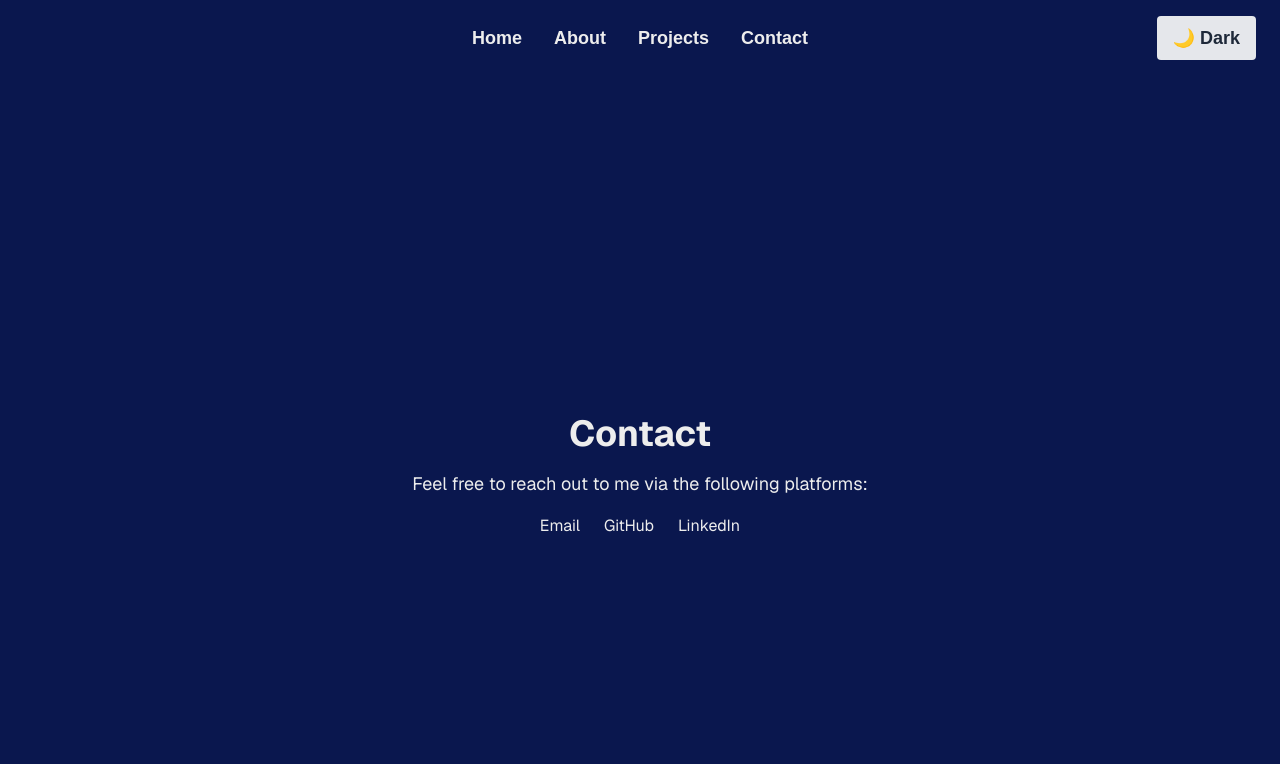
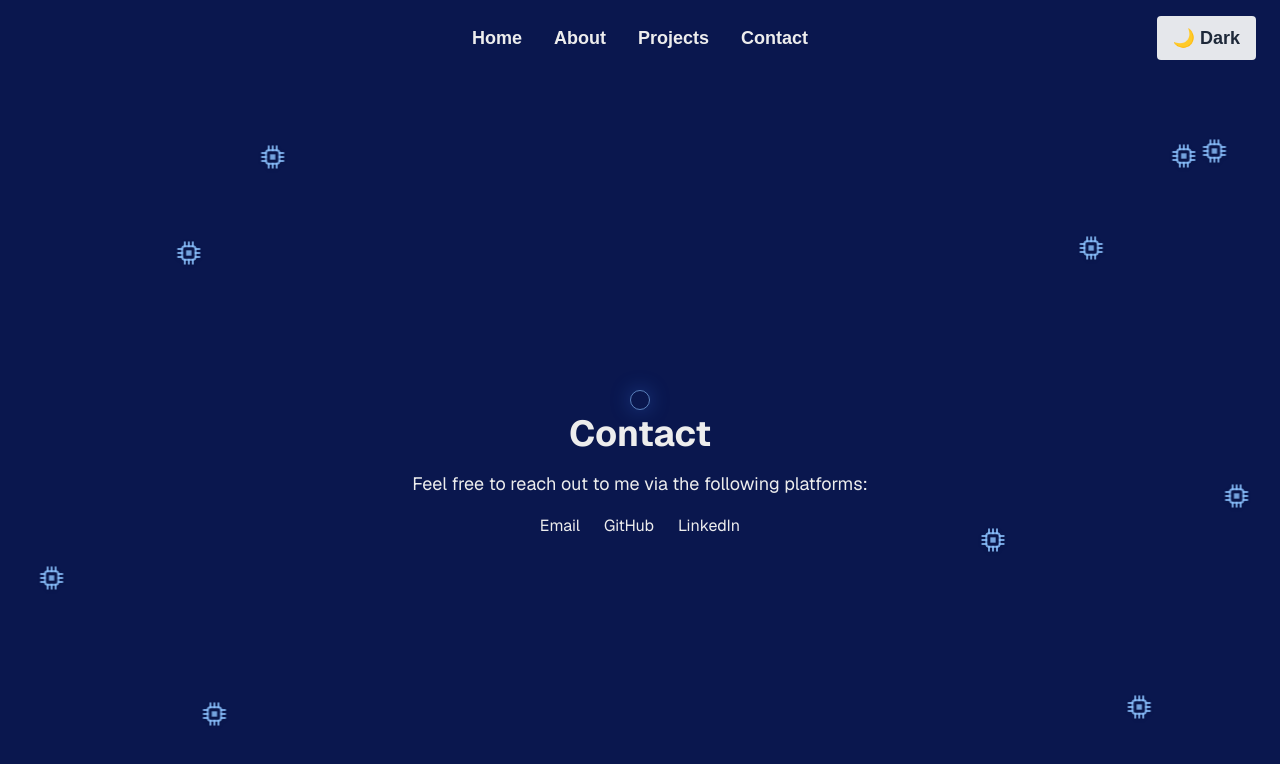
Before and after one commit to jorgeg365/portfolio, a Next.js app: page /contact in a window 1280 px wide. Shown: the top 764 px of the page. Built offline with nearby package versions, Linux system fonts and the light colour scheme.

Commit message:
Add floating CPU animations and mouse follower with hydration fix

```diff
--- a/src/app/globals.css
+++ b/src/app/globals.css
@@ -28,3 +28,17 @@ body {
   font-family: Arial, Helvetica, sans-serif;
   transition: background 0.3s, color 0.3s;
 }
+
+/* Flying animation */
+@keyframes flyAcross {
+  0% { transform: translateX(-10vw); }
+  100% { transform: translateX(110vw); }
+}
+.animate-fly {
+  animation-name: flyAcross;
+  animation-timing-function: linear;
+  animation-iteration-count: infinite;
+}
+.animate-fly.reverse {
+  animation-direction: reverse;
+}
--- a/src/app/layout.tsx
+++ b/src/app/layout.tsx
@@ -2,6 +2,7 @@ import type { Metadata } from "next";
 import { Geist, Geist_Mono } from "next/font/google";
 import "./globals.css";
 import ThemeToggle from "../components/ThemeToggle";
+import FloatingLayer from "../components/FloatingLayer";
 import Link from "next/link";
 
 const geistSans = Geist({
@@ -29,7 +30,8 @@ export default function RootLayout({
       <body
         className={`${geistSans.variable} ${geistMono.variable} antialiased`}
       >
-        <nav className="w-full flex items-center justify-center gap-8 py-6 text-lg font-semibold bg-transparent relative">
+        <FloatingLayer />
+        <nav className="w-full flex items-center justify-center gap-8 py-6 text-lg font-semibold bg-transparent relative z-50">
           <Link href="/">Home</Link>
           <Link href="/about">About</Link>
           <Link href="/projects">Projects</Link>
--- /dev/null
+++ b/src/components/FloatingLayer.tsx
@@ -0,0 +1,120 @@
+"use client";
+import { useEffect, useMemo, useRef, useState } from "react";
+
+type CpuSprite = {
+  id: number;
+  topPercent: number; // 0-100
+  durationMs: number; // animation duration
+  delayMs: number; // initial delay
+  sizePx: number;
+  reverse: boolean;
+};
+
+function CpuIcon({ className }: { className?: string }) {
+  return (
+    <svg
+      className={className}
+      width="32"
+      height="32"
+      viewBox="0 0 24 24"
+      fill="none"
+      xmlns="http://www.w3.org/2000/svg"
+    >
+      <rect x="7" y="7" width="10" height="10" rx="2" stroke="currentColor" strokeWidth="1.5" />
+      <path d="M10 10H14V14H10V10Z" fill="currentColor" />
+      <path d="M4 9H7" stroke="currentColor" strokeWidth="1.5" strokeLinecap="round" />
+      <path d="M4 12H7" stroke="currentColor" strokeWidth="1.5" strokeLinecap="round" />
+      <path d="M4 15H7" stroke="currentColor" strokeWidth="1.5" strokeLinecap="round" />
+      <path d="M17 9H20" stroke="currentColor" strokeWidth="1.5" strokeLinecap="round" />
+      <path d="M17 12H20" stroke="currentColor" strokeWidth="1.5" strokeLinecap="round" />
+      <path d="M17 15H20" stroke="currentColor" strokeWidth="1.5" strokeLinecap="round" />
+      <path d="M9 4V7" stroke="currentColor" strokeWidth="1.5" strokeLinecap="round" />
+      <path d="M12 4V7" stroke="currentColor" strokeWidth="1.5" strokeLinecap="round" />
+      <path d="M15 4V7" stroke="currentColor" strokeWidth="1.5" strokeLinecap="round" />
+      <path d="M9 17V20" stroke="currentColor" strokeWidth="1.5" strokeLinecap="round" />
+      <path d="M12 17V20" stroke="currentColor" strokeWidth="1.5" strokeLinecap="round" />
+      <path d="M15 17V20" stroke="currentColor" strokeWidth="1.5" strokeLinecap="round" />
+    </svg>
+  );
+}
+
+function generateSprites(count = 10): CpuSprite[] {
+  return Array.from({ length: count }).map((_, i) => ({
+    id: i,
+    topPercent: Math.random() * 90 + 5, // avoid edges
+    durationMs: 12000 + Math.round(Math.random() * 8000),
+    delayMs: Math.round(Math.random() * 4000),
+    sizePx: 20 + Math.round(Math.random() * 24),
+    reverse: Math.random() > 0.5,
+  }));
+}
+
+export default function FloatingLayer() {
+  const [enabled, setEnabled] = useState(true);
+  const [sprites, setSprites] = useState<CpuSprite[] | null>(null);
+  const mouseRef = useRef<HTMLDivElement | null>(null);
+
+  // Generate sprites only after mount to avoid SSR/CSR mismatch
+  useEffect(() => {
+    setSprites(generateSprites(10));
+  }, []);
+
+  // Mouse follower that lags slightly behind cursor
+  useEffect(() => {
+    const el = mouseRef.current;
+    if (!el) return;
+    let x = window.innerWidth / 2;
+    let y = window.innerHeight / 2;
+    let tx = x;
+    let ty = y;
+    const speed = 0.15; // follow smoothing
+
+    function onMove(e: MouseEvent) {
+      tx = e.clientX;
+      ty = e.clientY;
+    }
+
+    let raf = 0;
+    function loop() {
+      x += (tx - x) * speed;
+      y += (ty - y) * speed;
+      el.style.transform = `translate3d(${x}px, ${y}px, 0)`;
+      raf = requestAnimationFrame(loop);
+    }
+
+    window.addEventListener("mousemove", onMove);
+    raf = requestAnimationFrame(loop);
+    return () => {
+      window.removeEventListener("mousemove", onMove);
+      cancelAnimationFrame(raf);
+    };
+  }, []);
+
+  if (!enabled) return null;
+
+  return (
+    <div className="pointer-events-none fixed inset-0 z-30">
+      {/* CPU sprites: render only after mount */}
+      {sprites?.map((s) => (
+        <div
+          key={s.id}
+          className={`absolute text-blue-300/80 dark:text-blue-200/80 animate-fly ${s.reverse ? "reverse" : ""}`}
+          style={{
+            top: `${s.topPercent}%`,
+            animationDuration: `${s.durationMs}ms`,
+            animationDelay: `${s.delayMs}ms`,
+          }}
+        >
+          <CpuIcon className="drop-shadow" />
+        </div>
+      ))}
+
+      {/* Mouse follower */}
+      <div
+        ref={mouseRef}
+        className="pointer-events-none fixed z-40 -translate-x-1/2 -translate-y-1/2 rounded-full border border-blue-300/60 dark:border-blue-200/60"
+        style={{ width: 20, height: 20, boxShadow: "0 0 20px rgba(59,130,246,0.35)" }}
+      />
+    </div>
+  );
+}
```
